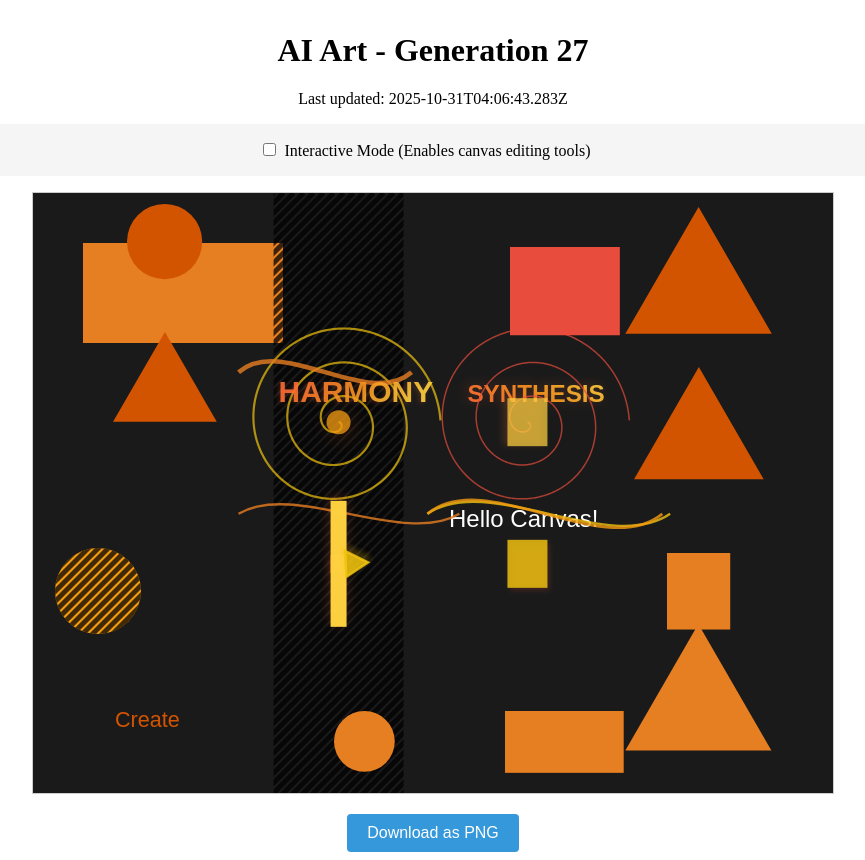
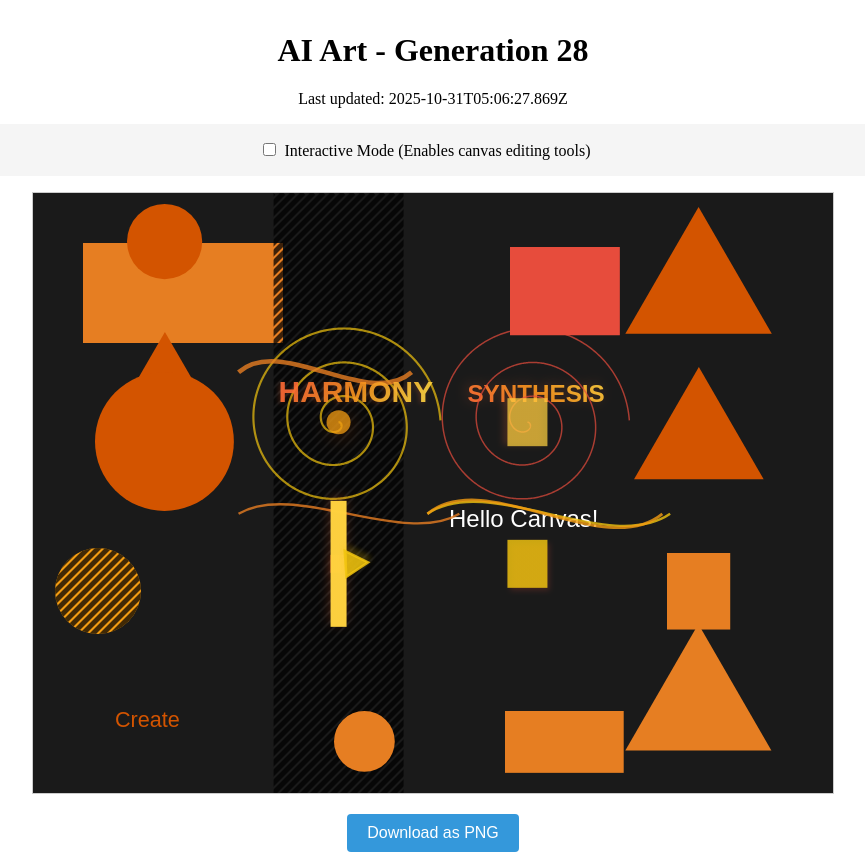
Before and after one commit to mcclowes/ai-art, a React (Vite) app: page / in a window 1280 px wide. Shown: the whole page, without its empty margins (207-1072 px from the left). Built offline with nearby package versions, Linux system fonts and the light colour scheme.

Commit message:
Improve artwork - Generation 28

```diff
--- a/src/artwork-state.ts
+++ b/src/artwork-state.ts
@@ -428,9 +428,17 @@ export const artworkState: ArtworkState = {
         "offsetY": -4.3114380221096855
       },
       "id": "rotated_triangle_1761881080355"
+    },
+    {
+      "type": "circle",
+      "x": 131.43860978880338,
+      "y": 248.43860978880338,
+      "radius": 69.43860978880338,
+      "fillStyle": "#d35400",
+      "id": "circle_1761887187869"
     }
   ],
-  "generation": 27,
-  "lastUpdated": "2025-10-31T04:06:43.283Z",
+  "generation": 28,
+  "lastUpdated": "2025-10-31T05:06:27.869Z",
   "cycleStarted": "2025-10-30T02:35:06.400Z"
 };
```
